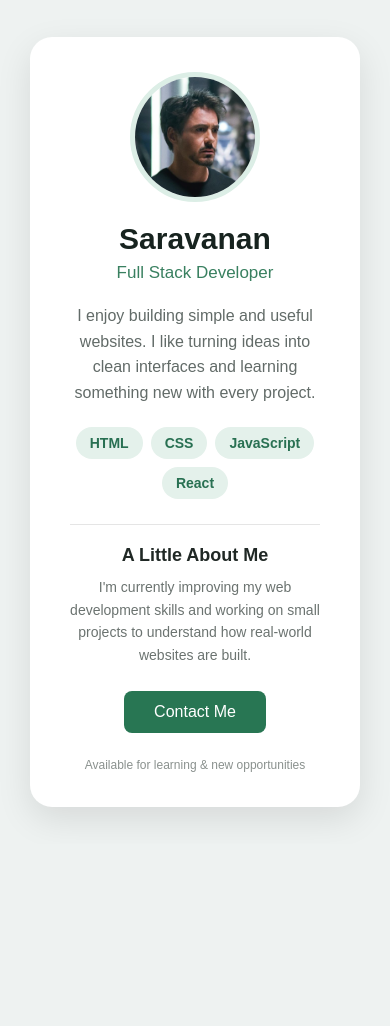
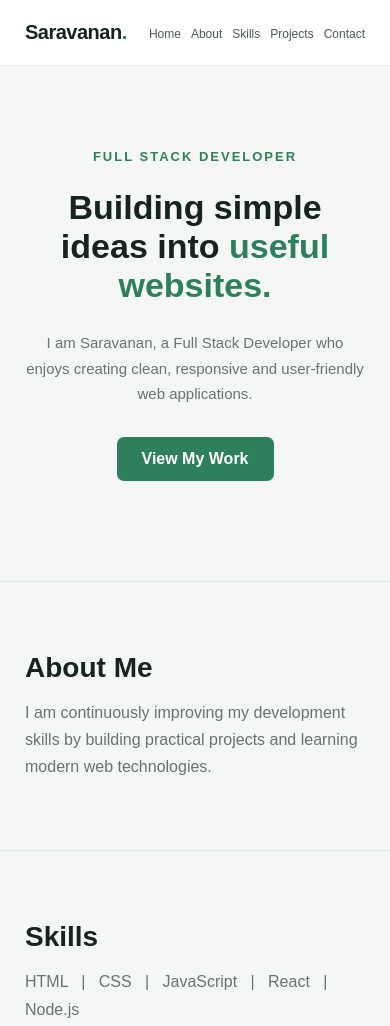
Before and after one commit to saravanan007x/employee-professional-portal, a plain HTML site: page index.html in a window 390 px wide. Shown: the top 1026 px of the page. Before the commit the page ends 844 px from the top, so only its background shows below. Drawn offline with Linux system fonts and the light colour scheme.

Commit message:
Create responsive professional header

```diff
--- a/index.html
+++ b/index.html
@@ -1,67 +1,173 @@
 <!DOCTYPE html>
 <html lang="en">
+
 <head>
     <meta charset="UTF-8">
-    <meta name="viewport" content="width=device-width, initial-scale=1.0">
 
-    <title>Saravanan | Web Developer</title>
+    <meta name="viewport"
+          content="width=device-width, initial-scale=1.0">
+
+    <title>Saravanan | Full Stack Developer</title>
 
     <link rel="stylesheet" href="style.css">
 </head>
 
 <body>
 
-    <main class="portfolio-card">
+    <!-- ================= HEADER ================= -->
 
-        <!-- Profile Image -->
-        <div class="profile-image">
-            <img src="profile.png" alt="Arun Kumar profile photo">
-        </div>
+    <header class="site-header">
 
-        <!-- Introduction -->
-        <h1>Saravanan</h1>
+        <nav class="navbar">
 
-        <h2>Full Stack Developer</h2>
+            <!-- Logo / Brand -->
 
-        <p class="intro">
-            I enjoy building simple and useful websites.
-            I like turning ideas into clean interfaces and
-            learning something new with every project.
-        </p>
+            <a href="#" class="logo">
+                Saravanan<span>.</span>
+            </a>
 
-        <!-- Skills -->
-        <div class="skills">
 
-            <span>HTML</span>
-            <span>CSS</span>
-            <span>JavaScript</span>
-            <span>React</span>
+            <!-- Navigation -->
 
-        </div>
+            <ul class="nav-links">
+
+                <li>
+                    <a href="#home">Home</a>
+                </li>
+
+                <li>
+                    <a href="#about">About</a>
+                </li>
+
+                <li>
+                    <a href="#skills">Skills</a>
+                </li>
+
+                <li>
+                    <a href="#projects">Projects</a>
+                </li>
+
+                <li>
+                    <a href="#contact">Contact</a>
+                </li>
+
+            </ul>
+
+
+            <!-- Header Button -->
+
+            <a href="#contact" class="header-button">
+                Let's Talk
+            </a>
+
+        </nav>
+
+    </header>
+
+
+    <!-- ================= MAIN ================= -->
+
+    <main>
+
+        <section id="home" class="hero">
+
+            <p class="small-heading">
+                FULL STACK DEVELOPER
+            </p>
+
+            <h1>
+                Building simple ideas
+                into <span>useful websites.</span>
+            </h1>
+
+            <p class="hero-text">
+                I am Saravanan, a Full Stack Developer who enjoys
+                creating clean, responsive and user-friendly
+                web applications.
+            </p>
+
+            <a href="#projects" class="hero-button">
+                View My Work
+            </a>
+
+        </section>
+
 
         <!-- About -->
-        <section class="about">
 
-            <h3>A Little About Me</h3>
+        <section id="about">
+
+            <h2>About Me</h2>
 
             <p>
-                I'm currently improving my web development skills
-                and working on small projects to understand how
-                real-world websites are built.
+                I am continuously improving my development skills
+                by building practical projects and learning modern
+                web technologies.
             </p>
 
         </section>
 
+
+        <!-- Skills -->
+
+        <section id="skills">
+
+            <h2>Skills</h2>
+
+            <p>
+                HTML &nbsp; | &nbsp;
+                CSS &nbsp; | &nbsp;
+                JavaScript &nbsp; | &nbsp;
+                React &nbsp; | &nbsp;
+                Node.js
+            </p>
+
+        </section>
+
+
+        <!-- Projects -->
+
+        <section id="projects">
+
+            <h2>Projects</h2>
+
+            <p>
+                Portfolio Website • Healthcare Application •
+                Vehicle Auction System
+            </p>
+
+        </section>
+
+
         <!-- Contact -->
-        <a href="mailto:arun@example.com" class="contact-btn">
-            Contact Me
-        </a>
 
-        <!-- Footer -->
-        <footer>
-            <p>Available for learning & new opportunities</p>
-        </footer>
+        <section id="contact">
+
+            <h2>Contact</h2>
+
+            <p>
+                Let's connect and build something useful together.
+            </p>
+
+            <a href="mailto:saravanan1772006f@gmail.com">
+                Send Email
+            </a>
+
+        </section>
 
     </main>
 
+
+    <!-- ================= FOOTER ================= -->
+
+    <footer>
+
+        <p>
+            © 2026 Saravanan. All rights reserved.
+        </p>
+
+    </footer>
+
 </body>
+
+</html>
--- a/style.css
+++ b/style.css
@@ -1,194 +1,326 @@
-/* Basic Page Setup */
+/* =========================
+   BASIC RESET
+========================= */
 
 * {
-    box-sizing: border-box;
     margin: 0;
     padding: 0;
-}
-
-body {
-    min-height: 100vh;
-
-    display: flex;
-    justify-content: center;
-    align-items: center;
-
-    font-family: Arial, Helvetica, sans-serif;
-
-    background: #eef2f1;
-
-    padding: 30px;
+    box-sizing: border-box;
 }
 
 
-/* Main Portfolio Card */
+body {
+    font-family: Arial, Helvetica, sans-serif;
 
-.portfolio-card {
-    width: 400px;
+    background: #f5f7f6;
 
-    background: white;
-
-    padding: 35px 40px;
-
-    text-align: center;
-
-    border-radius: 22px;
-
-    box-shadow: 0 12px 35px rgba(0, 0, 0, 0.10);
+    color: #17231f;
 }
 
 
-/* Profile Image */
+/* =========================
+   HEADER
+========================= */
 
-.profile-image {
-    width: 130px;
-    height: 130px;
+.site-header {
+    width: 100%;
 
-    margin: 0 auto 20px;
+    background: #ffffff;
 
-    border-radius: 50%;
+    border-bottom: 1px solid #e5e9e7;
 
-    overflow: hidden;
+    position: sticky;
 
-    border: 5px solid #dceee6;
-}
+    top: 0;
 
-.profile-image img {
-    width: 100%;
-    height: 100%;
-
-    object-fit: cover;
-
-    display: block;
+    z-index: 1000;
 }
 
 
-/* Name */
+/* =========================
+   NAVBAR
+========================= */
 
-h1 {
-    font-size: 30px;
+.navbar {
+    max-width: 1100px;
+
+    margin: auto;
+
+    min-height: 75px;
+
+    padding: 0 25px;
+
+    display: flex;
+
+    align-items: center;
+
+    justify-content: space-between;
+}
+
+
+/* =========================
+   LOGO
+========================= */
+
+.logo {
+    text-decoration: none;
 
     color: #17231f;
 
-    margin-bottom: 7px;
+    font-size: 24px;
+
+    font-weight: 700;
+
+    letter-spacing: -0.5px;
 }
 
 
-/* Job Title */
+.logo span {
+    color: #2e805d;
+}
 
-h2 {
-    font-size: 17px;
 
-    font-weight: normal;
+/* =========================
+   NAVIGATION
+========================= */
 
-    color: #398060;
+.nav-links {
+    list-style: none;
+
+    display: flex;
+
+    align-items: center;
+
+    gap: 32px;
+}
+
+
+.nav-links a {
+    text-decoration: none;
+
+    color: #4e5955;
+
+    font-size: 15px;
+
+    font-weight: 500;
+
+    transition: 0.3s;
+}
+
+
+.nav-links a:hover {
+    color: #2e805d;
+}
+
+
+/* =========================
+   HEADER BUTTON
+========================= */
+
+.header-button {
+    text-decoration: none;
+
+    background: #2e805d;
+
+    color: white;
+
+    padding: 11px 20px;
+
+    border-radius: 7px;
+
+    font-size: 14px;
+
+    font-weight: 600;
+
+    transition: 0.3s;
+}
+
+
+.header-button:hover {
+    background: #236646;
+}
+
+
+/* =========================
+   HERO
+========================= */
+
+.hero {
+    max-width: 900px;
+
+    margin: auto;
+
+    padding: 120px 25px 100px;
+
+    text-align: center;
+}
+
+
+.small-heading {
+    color: #2e805d;
+
+    font-size: 13px;
+
+    font-weight: 700;
+
+    letter-spacing: 2px;
 
     margin-bottom: 20px;
 }
 
 
-/* Introduction */
+.hero h1 {
+    font-size: 52px;
 
-.intro {
-    font-size: 16px;
-
-    line-height: 1.6;
-
-    color: #626b68;
-
-    margin-bottom: 22px;
-}
-
-
-/* Skills */
-
-.skills {
-    display: flex;
-
-    justify-content: center;
-
-    flex-wrap: wrap;
-
-    gap: 8px;
+    line-height: 1.15;
 
     margin-bottom: 25px;
 }
 
-.skills span {
-    background: #e4f1eb;
 
-    color: #287052;
-
-    padding: 8px 14px;
-
-    border-radius: 20px;
-
-    font-size: 14px;
-
-    font-weight: 600;
+.hero h1 span {
+    color: #2e805d;
 }
 
 
-/* About Section */
+.hero-text {
+    max-width: 650px;
 
-.about {
-    border-top: 1px solid #e5e5e5;
+    margin: auto;
 
-    padding-top: 20px;
+    color: #69736f;
 
-    margin-top: 5px;
+    font-size: 17px;
 
-    margin-bottom: 25px;
-}
+    line-height: 1.7;
 
-.about h3 {
-    color: #202825;
-
-    font-size: 18px;
-
-    margin-bottom: 10px;
-}
-
-.about p {
-    color: #6b7370;
-
-    font-size: 14px;
-
-    line-height: 1.6;
+    margin-bottom: 30px;
 }
 
 
-/* Contact Button */
+/* =========================
+   HERO BUTTON
+========================= */
 
-.contact-btn {
+.hero-button {
     display: inline-block;
 
-    background: #287653;
+    text-decoration: none;
+
+    background: #2e805d;
 
     color: white;
 
-    text-decoration: none;
+    padding: 13px 25px;
 
-    padding: 12px 30px;
+    border-radius: 7px;
 
-    border-radius: 8px;
-
-    font-size: 16px;
+    font-weight: 600;
 
     transition: 0.3s;
 }
 
-.contact-btn:hover {
-    background: #1d5e42;
+
+.hero-button:hover {
+    background: #236646;
 }
 
 
-/* Footer */
+/* =========================
+   CONTENT SECTIONS
+========================= */
+
+main section:not(.hero) {
+    max-width: 900px;
+
+    margin: auto;
+
+    padding: 70px 25px;
+
+    border-top: 1px solid #e2e6e4;
+}
+
+
+main section h2 {
+    font-size: 28px;
+
+    margin-bottom: 15px;
+}
+
+
+main section p {
+    color: #69736f;
+
+    line-height: 1.7;
+
+    font-size: 16px;
+}
+
+
+/* =========================
+   FOOTER
+========================= */
 
 footer {
-    margin-top: 25px;
+    text-align: center;
 
-    color: #8a918e;
+    padding: 30px;
 
-    font-size: 12px;
+    background: #17231f;
+
+    color: #dce5e1;
+
+    font-size: 14px;
 }
+
+
+/* =========================
+   RESPONSIVE DESIGN
+========================= */
+
+@media (max-width: 800px) {
+
+    .nav-links {
+        gap: 15px;
+    }
+
+    .header-button {
+        display: none;
+    }
+
+    .hero h1 {
+        font-size: 42px;
+    }
+}
+
+
+@media (max-width: 600px) {
+
+    .navbar {
+        min-height: 65px;
+    }
+
+    .logo {
+        font-size: 20px;
+    }
+
+    .nav-links {
+        gap: 10px;
+    }
+
+    .nav-links a {
+        font-size: 12px;
+    }
+
+    .hero {
+        padding-top: 80px;
+    }
+
+    .hero h1 {
+        font-size: 34px;
+    }
+
+    .hero-text {
+        font-size: 15px;
+    }
+}
```
